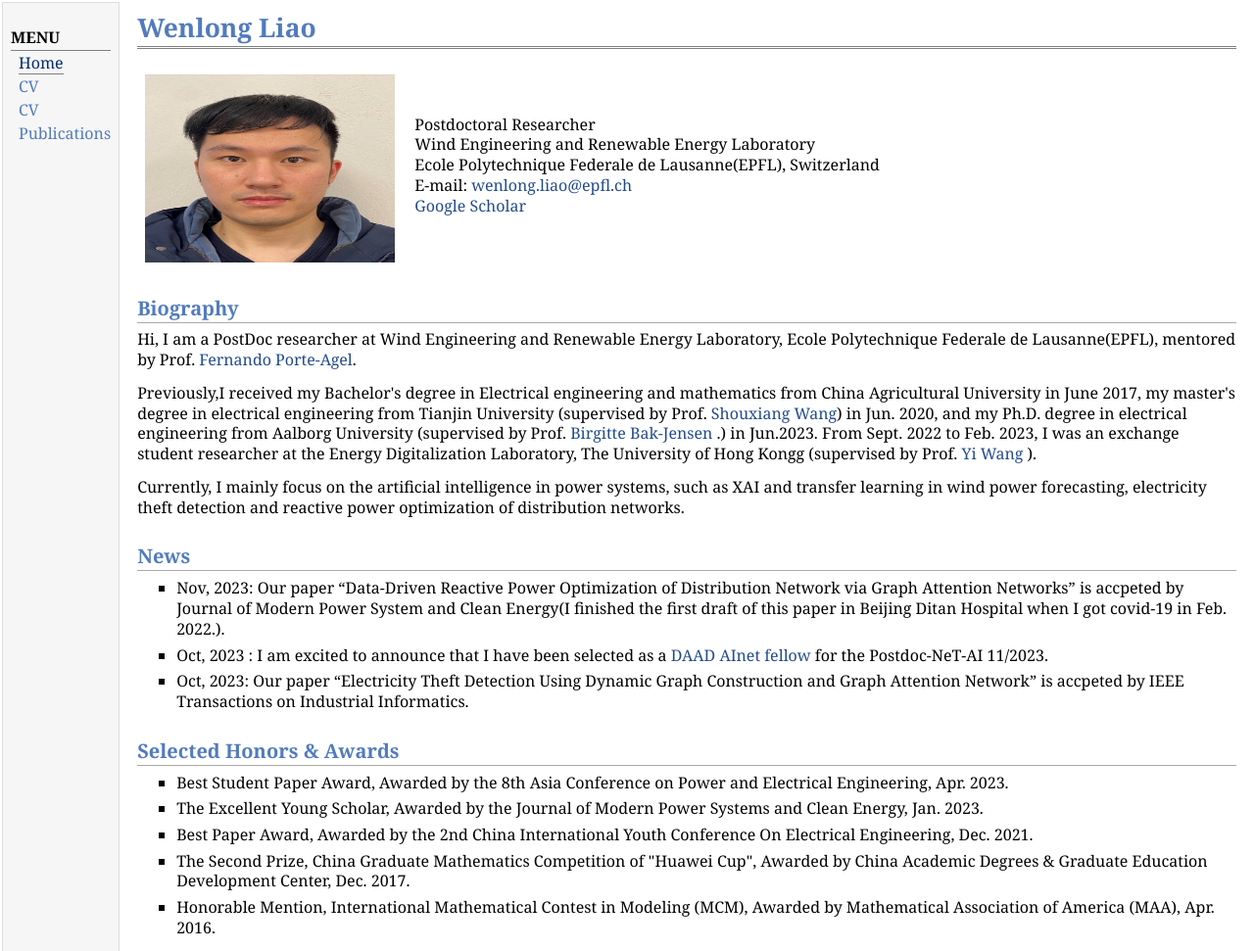
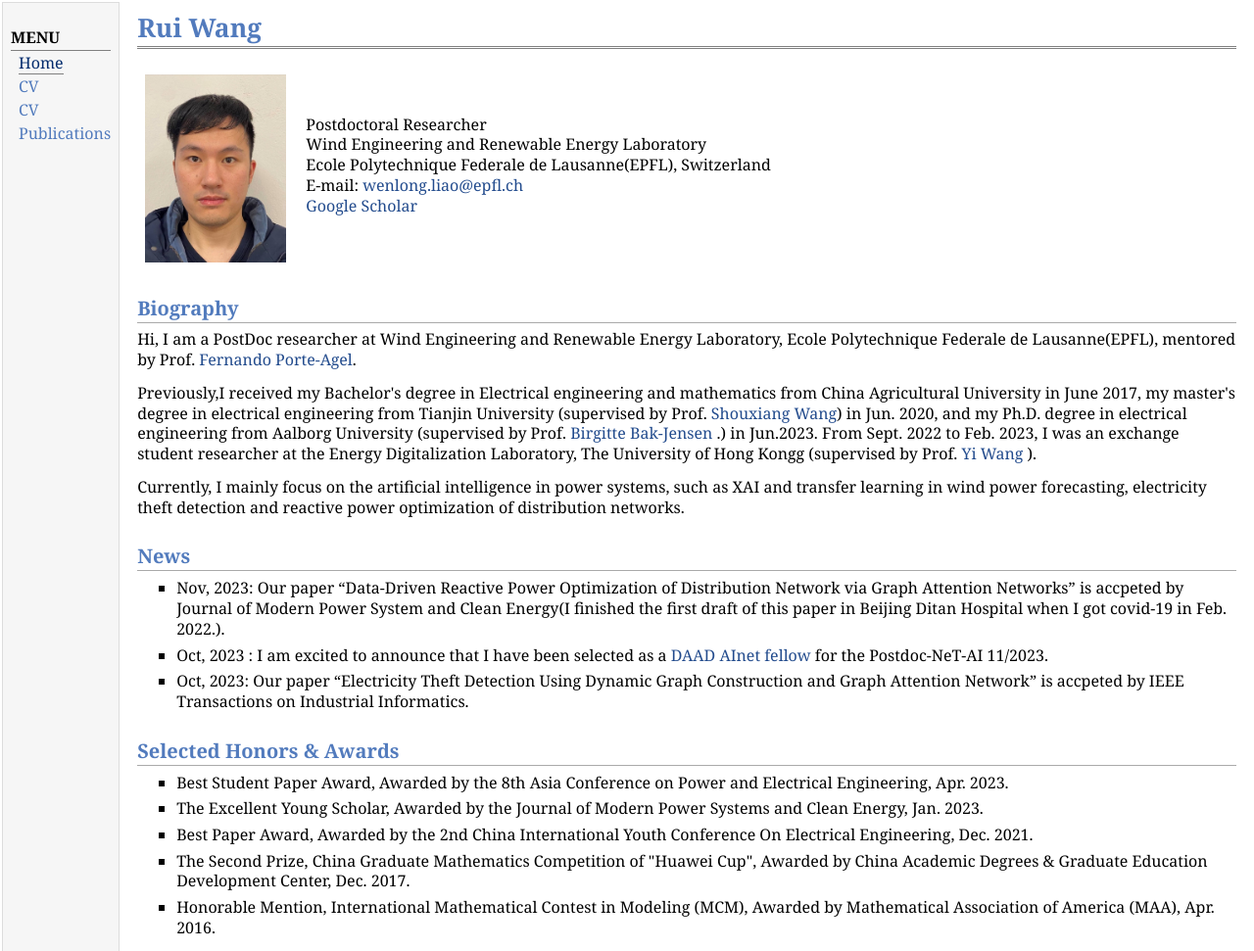
Before and after one commit to RuiwangPE/RuiwagPE.github.io, a plain HTML site: page index.html in a window 1280 px wide. Shown: the top 971 px of the page at 98% size. Drawn offline with Linux system fonts and the light colour scheme.

Commit message:
Update index.html

```diff
--- a/index.html
+++ b/index.html
@@ -19,10 +19,10 @@
 </td>
 <td id="layout-content">
 <div id="toptitle">
-<h1>Wenlong Liao </h1>
+<h1>Rui Wang</h1>
 </div>
 <table class="imgtable"><tr><td>
-<img src="me.jpg" alt="alt text" width="255px" height="192px" />&nbsp;</td>
+<img src="me.jpg" alt="alt text" width="144px" height="192px" />&nbsp;</td>
 <td align="left"><p>Postdoctoral Researcher <br /> Wind Engineering and Renewable Energy Laboratory <br /> Ecole Polytechnique Federale de Lausanne(EPFL), Switzerland <br />
 E-mail: <a href="mailto:wenlong.liao@epfl.ch">wenlong.liao@epfl.ch</a>   <br />
 <a href="https://scholar.google.com/citations?user=doh_OcsAAAAJ&hl=en">Google Scholar </a> <br /></p>
```
